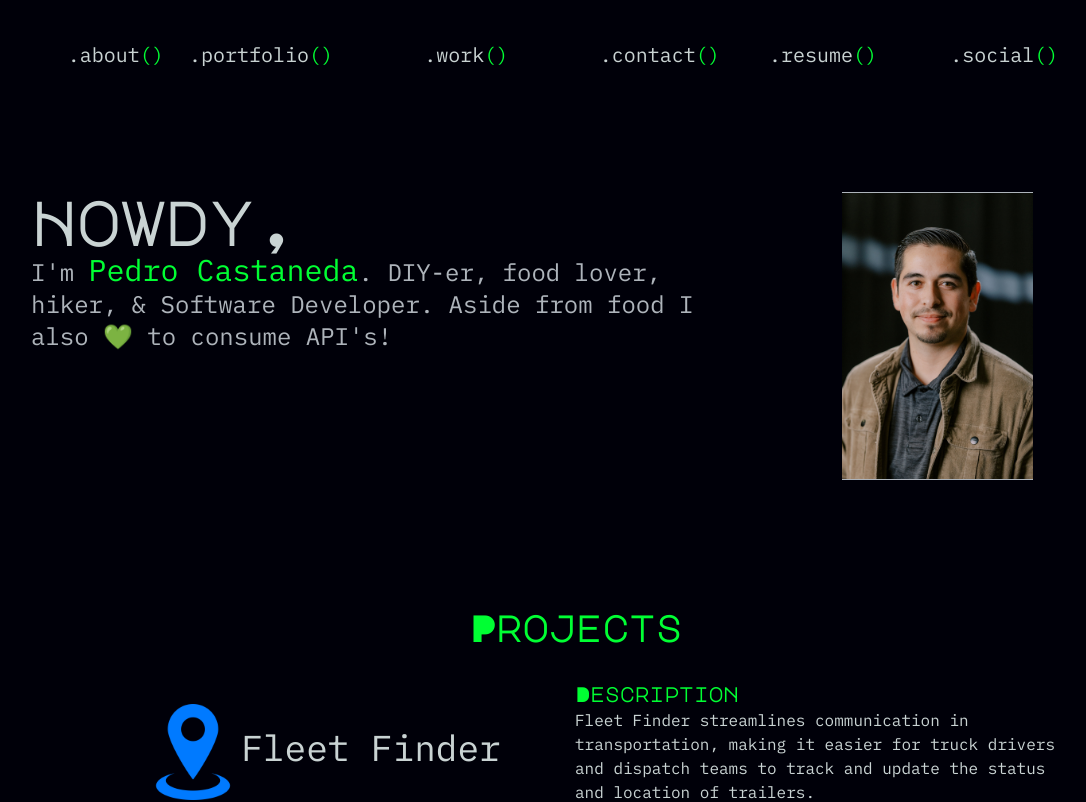
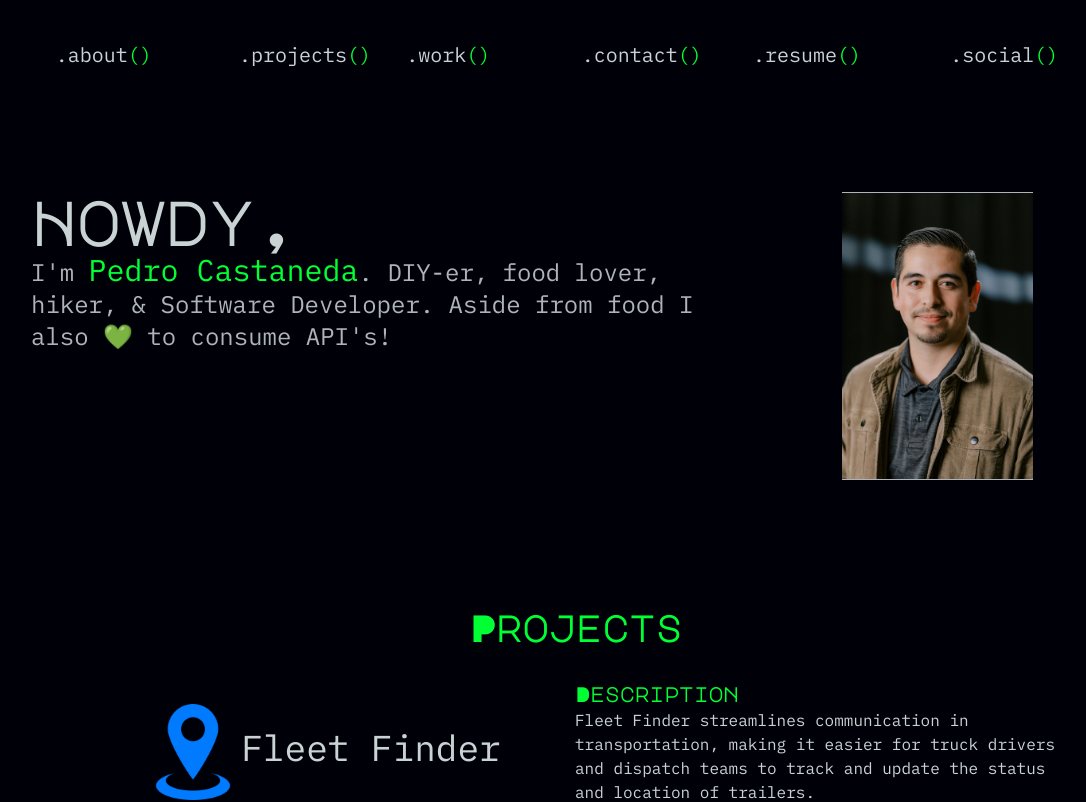
Before and after one commit to rooted92/pedrocwebsite, a React (Create React App) app: page / in a window 1280 px wide. Shown: the top 802 px of the page, without its empty margins (65-1151 px from the left). Built offline with nearby package versions, Linux system fonts and the light colour scheme; a web font is replaced by a local one.

Commit message:
feat: changed link text

```diff
--- a/src/components/NavbarFolder/Navbar.css
+++ b/src/components/NavbarFolder/Navbar.css
@@ -68,11 +68,21 @@
 
 .function-name .r-parenthesis-projects {
   position: absolute;
-  transform: translateX(-4.8em);
+  transform: translateX(-2.4em);
   transition: .4s ease-out .2s;
 }
 
 .function-name:hover .r-parenthesis-projects {
+  transform: translateX(0);
+}
+
+.function-name .r-parenthesis-email {
+  position: absolute;
+  transform: translateX(-3em);
+  transition: .4s ease-out .2s;
+}
+
+.function-name:hover .r-parenthesis-email {
   transform: translateX(0);
 }
 
--- a/src/components/NavbarFolder/NavbarComponent.tsx
+++ b/src/components/NavbarFolder/NavbarComponent.tsx
@@ -69,11 +69,11 @@ const Navbar = (): JSX.Element => {
             </nav>
 
             <div id='nav' className={`${scrolled ? 'darkGreenBgNav' : ''} invisible lg:visible smokeyGrayText w-full pb-2 pt-10 px-24 fixed md:w-screen z-10 grid grid-cols-3 xl:grid-cols-6`}>
-                <a href="#" className='function-name place-self-center'>.about<span className='phosphorous'>(</span><span className='argument'>me</span><span className='r-parenthesis phosphorous'>)</span></a>
-                <a href="#projects" className='function-name place-self-center'>.portfolio<span className='phosphorous'>(</span><span className='argument'>projects</span><span className='r-parenthesis-projects phosphorous'>)</span></a>
-                <a href="#flow" className='function-name place-self-center'>.work<span className='phosphorous'>(</span><span className='argument'>flow</span><span className='r-parenthesis-flow phosphorous'>)</span></a>
-                <a href="#contact" className='function-name place-self-center'>.contact<span className='phosphorous'>(</span><span className='argument'>me</span><span className='r-parenthesis phosphorous'>)</span></a>
-                <a href="#" onClick={ResumeToggle} className='function-name place-self-center'>.resume<span className='phosphorous'>(</span><span className='argument'>modal</span><span className='r-parenthesis-modal phosphorous'>)</span></a>
+                <a href="#" className='function-name place-self-center mr-6'>.about<span className='phosphorous'>(</span><span className='argument'>me</span><span className='r-parenthesis phosphorous'>)</span></a>
+                <a href="#projects" className='function-name place-self-center ml-10' aria-label='View portfolio projects'>.projects<span className='phosphorous'>(</span><span className='argument'>list</span><span className='r-parenthesis-projects phosphorous'>)</span></a>
+                <a href="#flow" className='function-name place-self-center mr-9'>.work<span className='phosphorous'>(</span><span className='argument'>flow</span><span className='r-parenthesis-flow phosphorous'>)</span></a>
+                <a href="#contact" className='function-name place-self-center'>.contact<span className='phosphorous'>(</span><span className='argument'>email</span><span className='r-parenthesis-email phosphorous'>)</span></a>
+                <a href="#" onClick={ResumeToggle} className='function-name place-self-center mr-8'>.resume<span className='phosphorous'>(</span><span className='argument'>modal</span><span className='r-parenthesis-modal phosphorous'>)</span></a>
                 <a href="#social" className='function-name place-self-center'>.social<span className='phosphorous'>(</span><span className='argument'>links</span><span className='r-parenthesis-links phosphorous'>)</span></a>
             </div>
 
```
